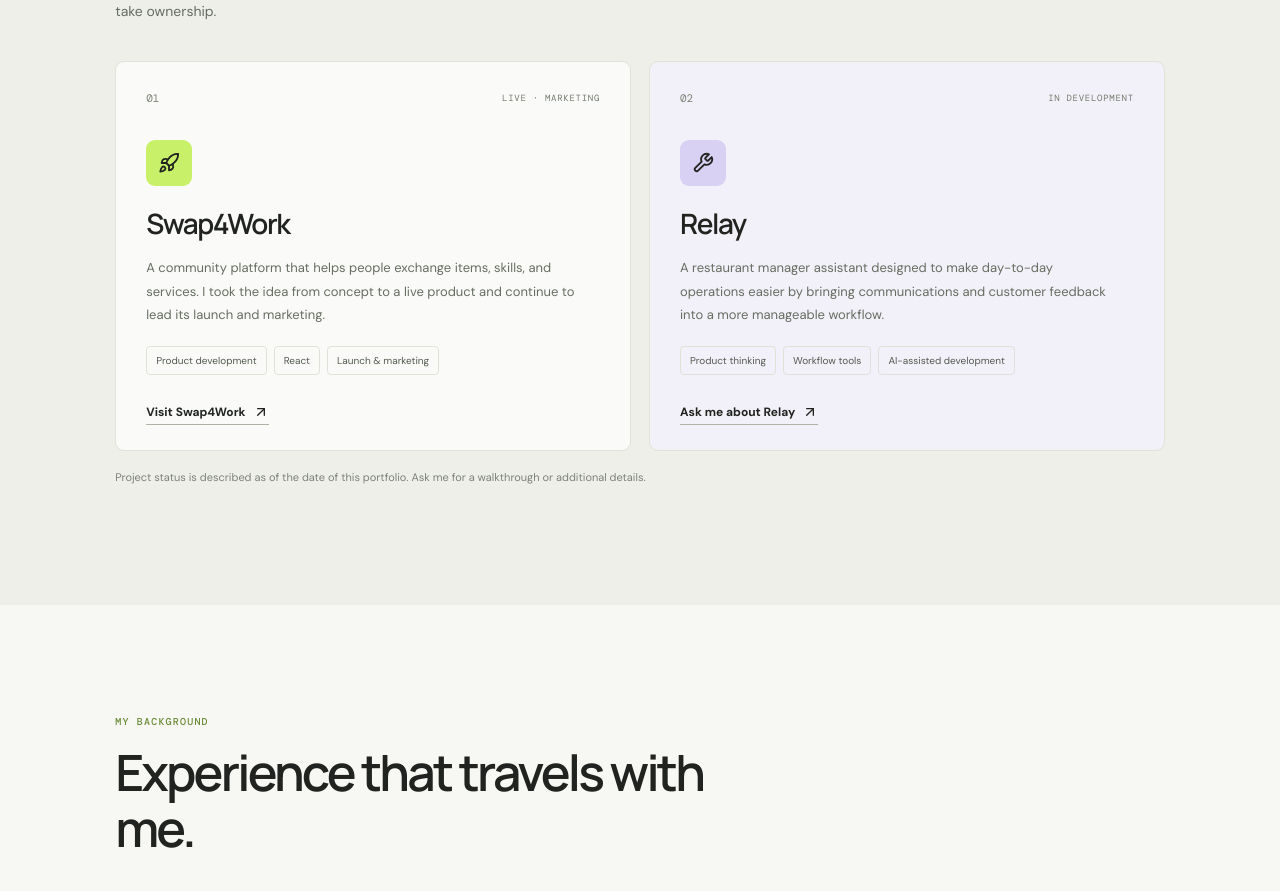
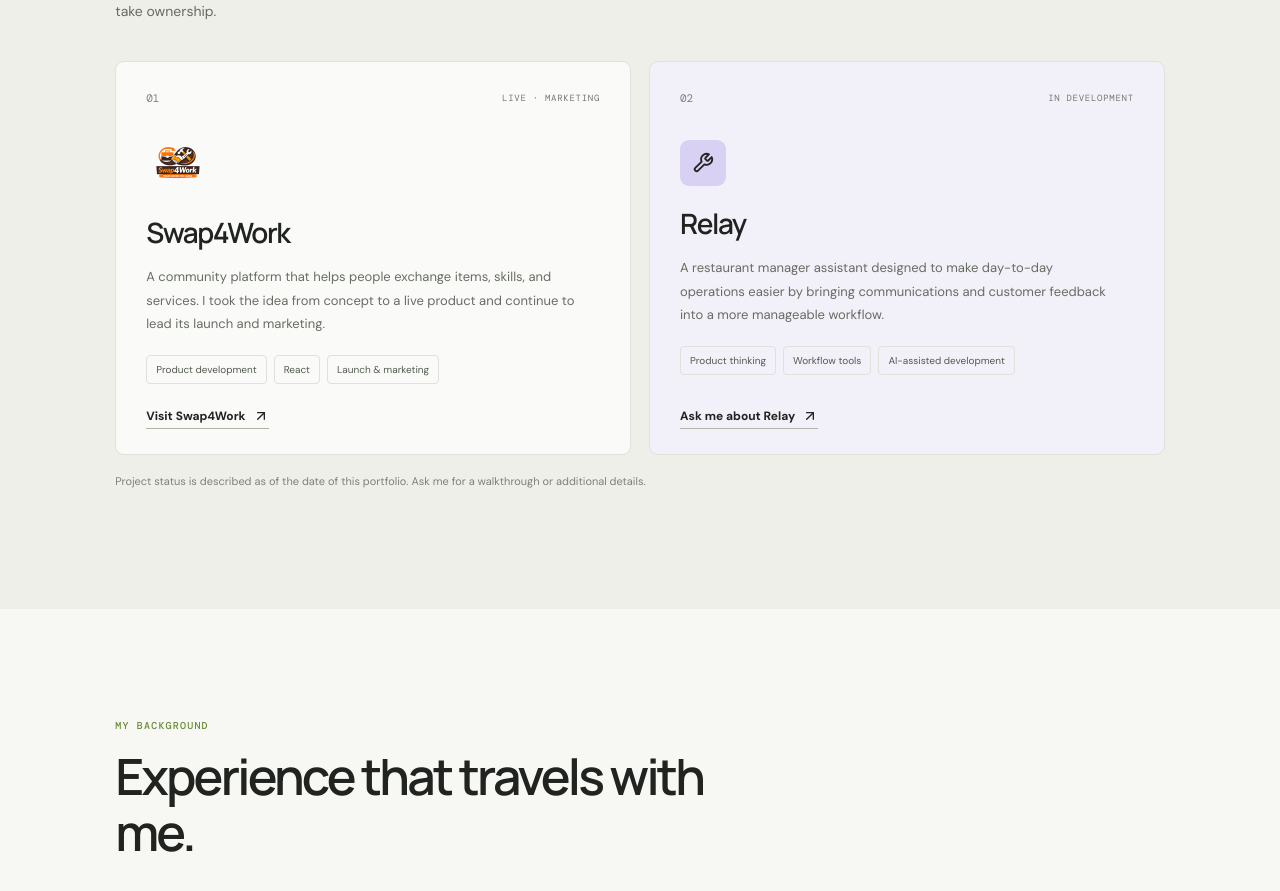
Before and after one commit to mattbertrand/matthieu-bertrand-portfolio, a React (Vite) app: page / in a window 1280 px wide. Shown: the part 2020-2911 px from the top of the page. Built offline with nearby package versions, Linux system fonts and the light colour scheme.

Commit message:
added Swap4Work logo to projects

```diff
--- a/src/data/projects.tsx
+++ b/src/data/projects.tsx
@@ -1,4 +1,4 @@
-import { Rocket, Wrench } from "lucide-react";
+import { Wrench } from "lucide-react";
 import type { ReactNode } from "react";
 
 interface Project {
@@ -24,7 +24,11 @@
     link: "https://swap4work.us/",
     linkLabel: "Visit Swap4Work",
     tone: "mint",
-    icon: <Rocket size={22} />,
+    icon: <img
+        className="project-logo"
+        src="/images/Swap4Work-logo.png"
+        alt="Swap4Work Logo"
+      />,
   },
   {
     number: "02",
--- a/src/styles.css
+++ b/src/styles.css
@@ -1177,3 +1177,19 @@
       color 0.2s ease;
   }
 }
+
+.project-icon .project-logo {
+  width: 64px;
+  height: 64px;
+  object-fit: contain;
+  display: block;
+}
+
+/* Swap4Work logo */
+.mint .project-icon:has(.project-logo) {
+  background: transparent;
+  width: 64px;
+  height: 64px;
+  border-radius: 0;
+  margin: 26px 0 18px;
+}
```
Also changed, not shown: public/images/Swap4Work-logo.png (added).
